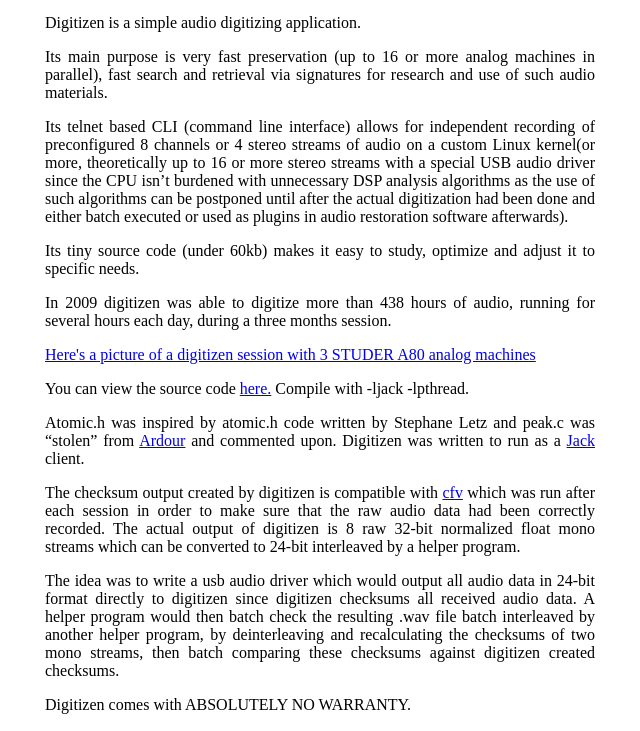
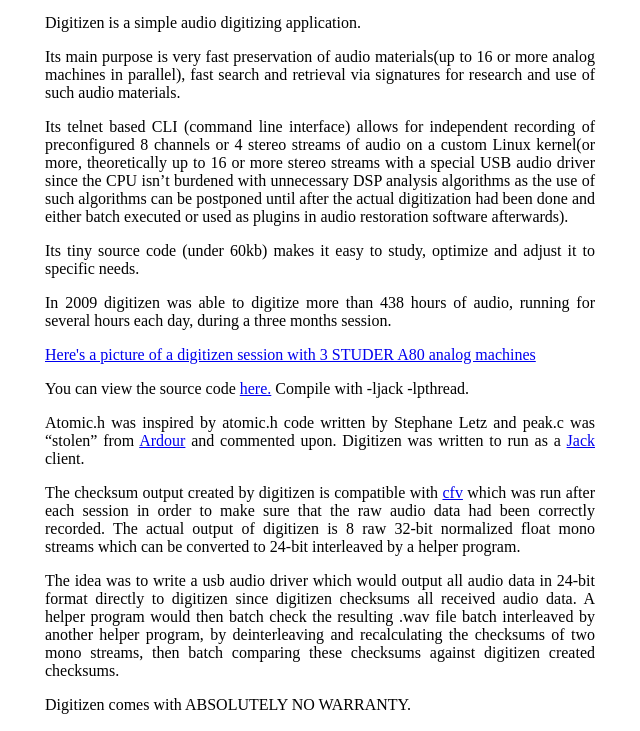
Before and after one commit to mmarequee/digitizen, a plain HTML site: page index.html in a window 1280 px wide. Shown: the part 160-891 px from the top of the page, without its empty margins (320-960 px from the left). Drawn offline with Linux system fonts and the light colour scheme.

Commit message:
Add files via upload

```diff
--- a/index.html
+++ b/index.html
@@ -43,7 +43,7 @@
    </div>
     </div><div  id="contents" style="border: 1px solid #FFF; background:#fff; color: #000;text-align: justify;"><p>Digitizen is a simple audio digitizing application.
 
-<p>Its main purpose is very fast preservation (up to 16 or more analog machines in parallel), fast search and retrieval via signatures for research and use of such audio materials.</p>
+<p>Its main purpose is very fast preservation of audio materials(up to 16 or more analog machines in parallel), fast search and retrieval via signatures for research and use of such audio materials.</p>
 <p>Its telnet based CLI (command line interface) allows for independent recording of preconfigured 8 channels or 4 stereo streams of audio on a custom Linux kernel(or more, theoretically up to 16 or more stereo streams with a special USB audio driver since the CPU isn’t burdened with unnecessary DSP analysis algorithms as the use of such algorithms can be postponed until after the actual digitization had been done and either batch executed or used as plugins in audio restoration software afterwards).</p>
 
 <p>Its tiny source code (under 60kb) makes it easy to study, optimize and adjust it to specific needs.</p>
```
